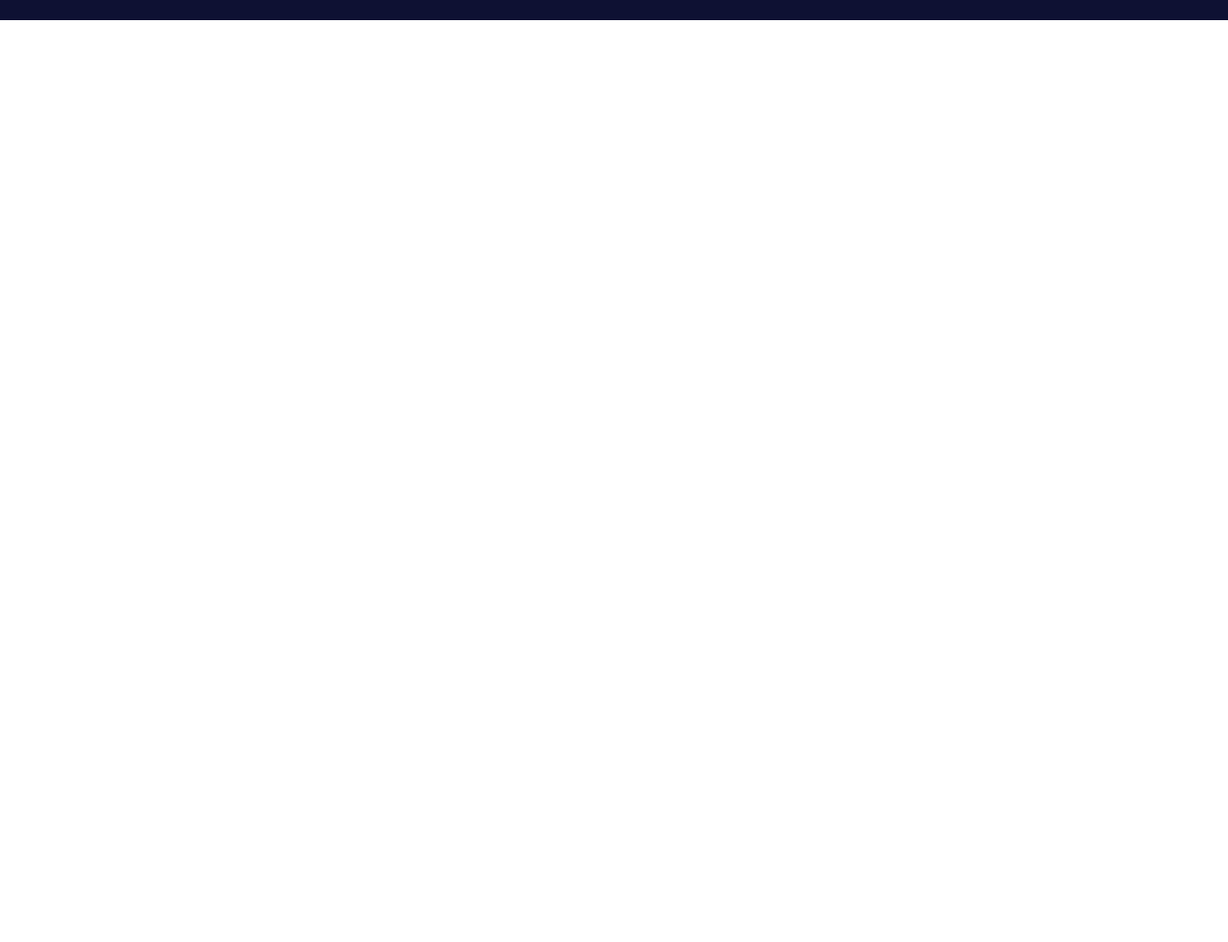
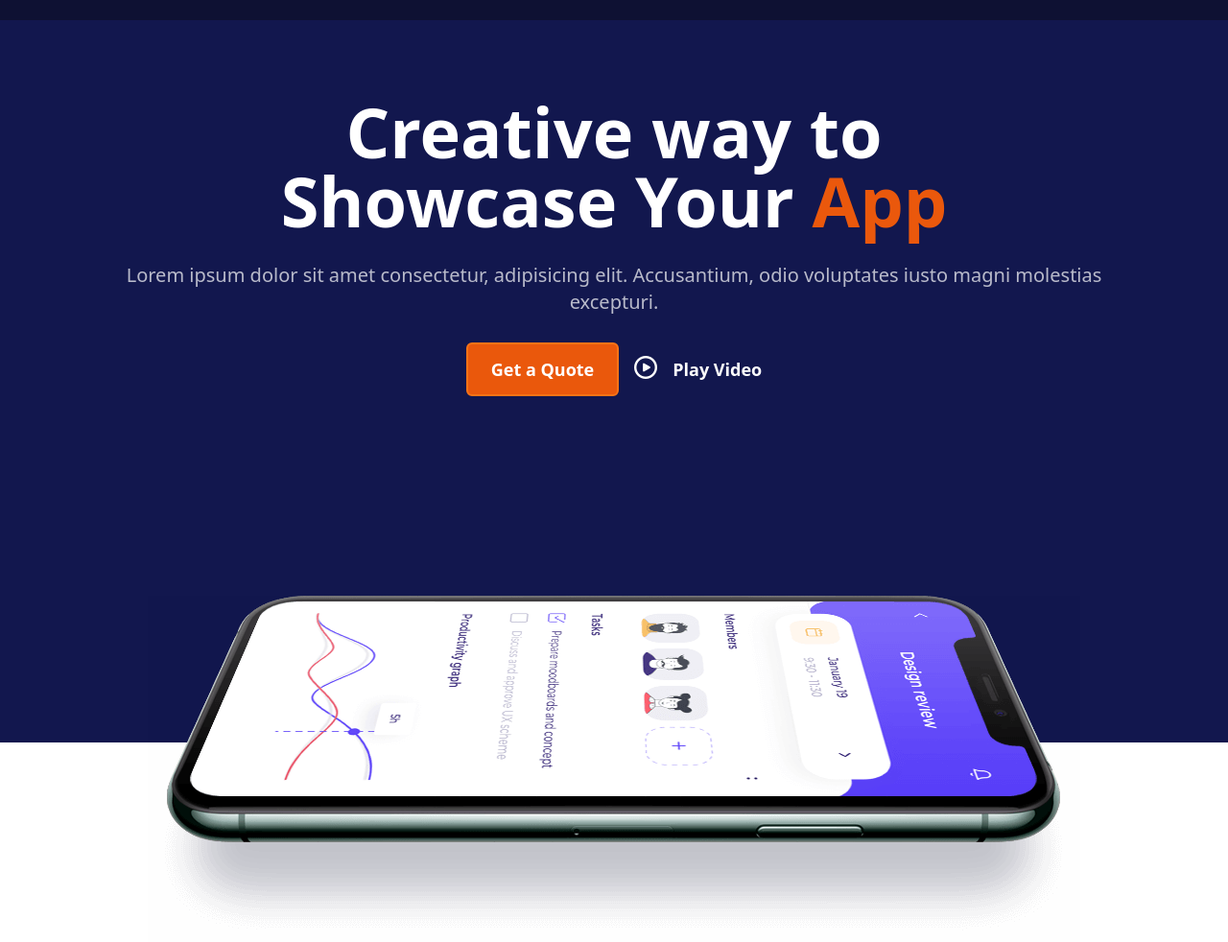
Before and after one commit to mizanff/tailwind-mobile-with-daisyui, a plain HTML site: page index.html in a window 1280 px wide. Shown: the part 83-1065 px from the top of the page at 96% size. Before the commit the page ends 800 px from the top, so only its background shows below. Drawn offline with nearby package versions, Linux system fonts and the light colour scheme.

Commit message:
added a header section

```diff
--- a/index.html
+++ b/index.html
@@ -33,5 +33,21 @@
             </div>
         </div>
     </nav>
+    <header class="bg-[#12174E] pt-20 flex flex-col justify-center items-center">
+        <div class="container lg:px-24 px-8 mx-auto ">
+            <div class="text-white text-center space-y-7">
+                <h1 class="lg:text-7xl text-4xl font-bold">Creative way to <br> Showcase Your <span class="text-orange-600">App</span></h1>
+                <p class="opacity-70 text-xl">Lorem ipsum dolor sit amet consectetur, adipisicing elit. Accusantium, odio voluptates iusto magni molestias excepturi.</p>
+                <div class="space-x-4 flex justify-center items-center">
+                    <button class="bg-orange-600  px-6 py-3 rounded-md text-lg font-semibold hover:bg-transparent border-2 border-orange-500 duration-300">Get a Quote</button>
+                    <button class="flex text-lg font-semibold">
+                        <img class="mr-4" src="./assets/play-button.png" alt="">Play Video</button>
+                </div>
+            </div>
+            <div class="translate-y-24 flex justify-center md:translate-y-36 lg:translate-y-52">
+                <img src="./assets/hero-thumb-4.png" alt="">
+            </div>
+        </div>
+    </header>
 </body>
 </html>
```
